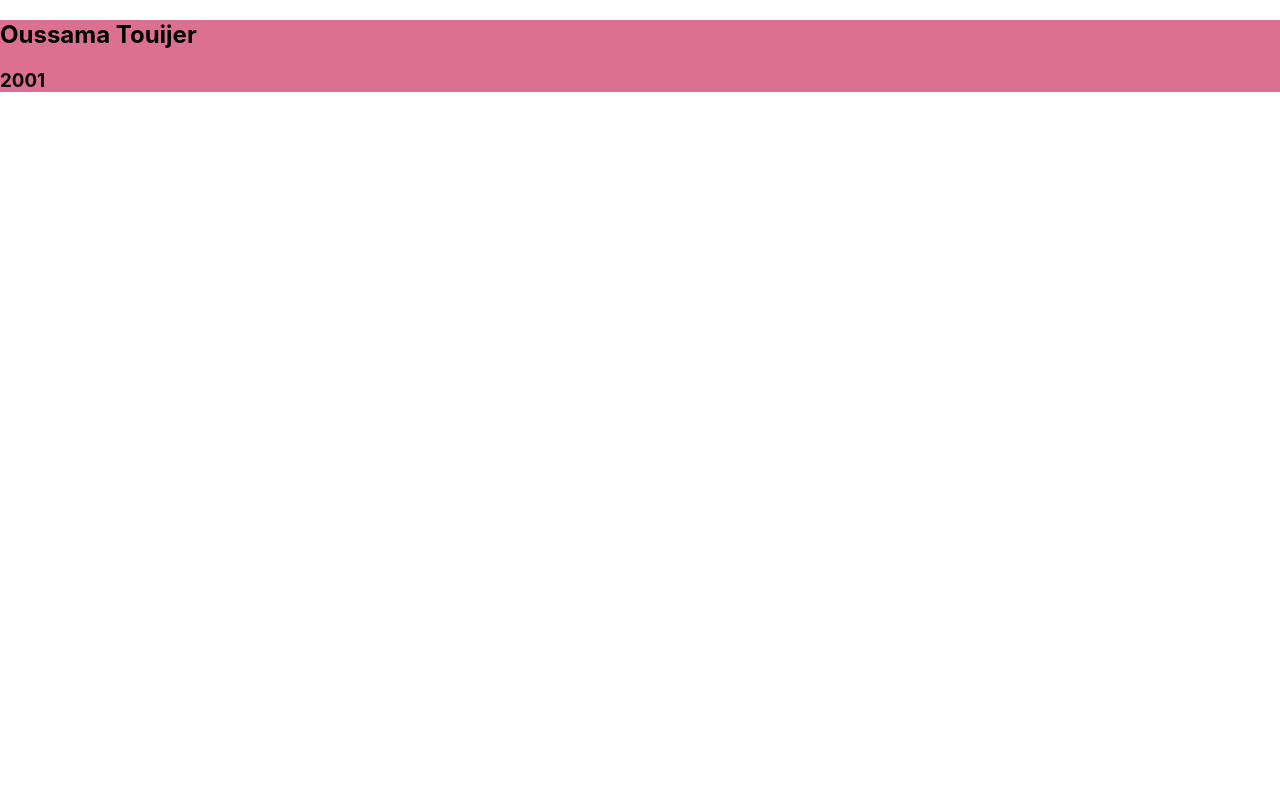
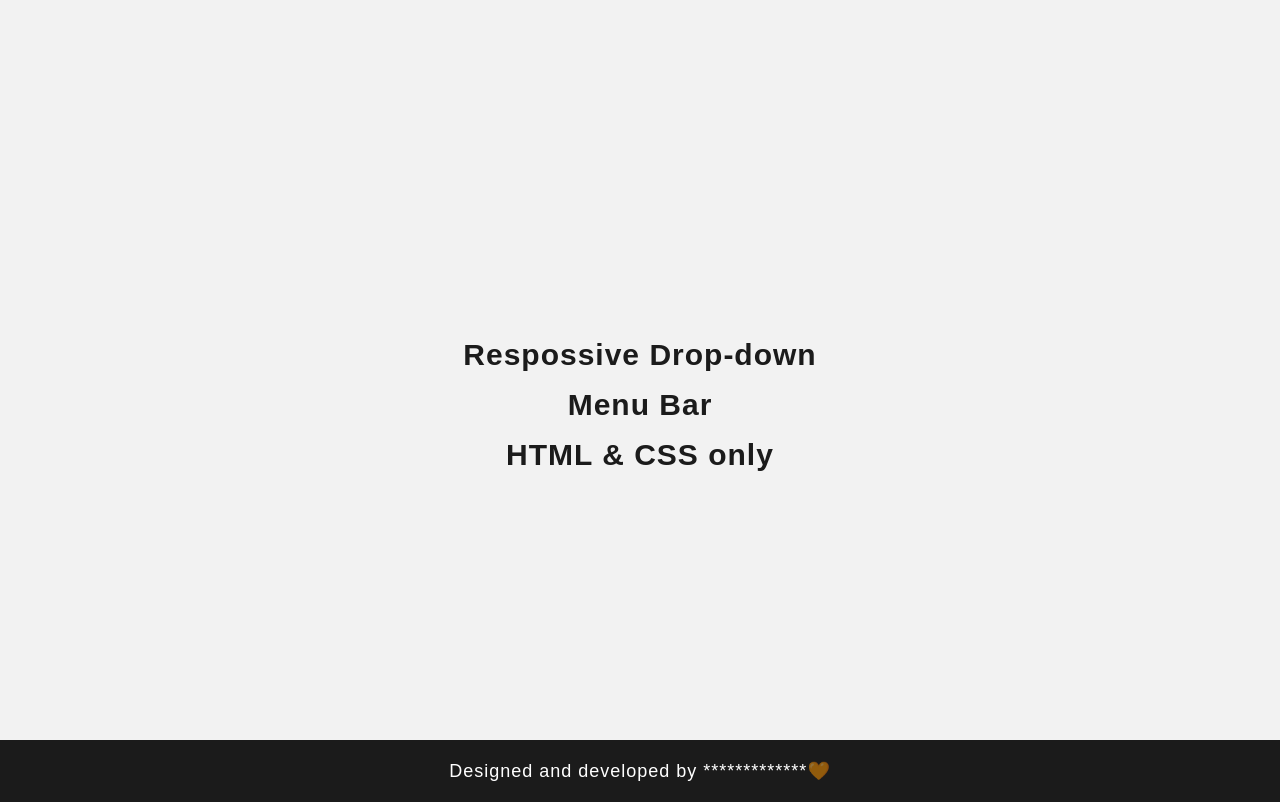
Before and after one commit to OussamaTouijer/my-app, a React (Create React App) app: page / in a window 1280 px wide. Built offline with nearby package versions, Linux system fonts and the light colour scheme.

Commit message:
project html,css to React

```diff
--- /dev/null
+++ b/public/animation.css
@@ -0,0 +1,106 @@
+
+ /* ==============================
+     Animation for bigger screen
+=============================== */
+
+@keyframes down{
+    0%{
+        transform: translateY(-100px);
+    }
+
+    100%{
+        transform: translateY(0);
+    }
+}
+
+
+header{
+    animation: down 1s 1;
+}
+
+ h1{
+     animation: ltr 2s 1;
+
+ }
+
+
+
+@keyframes ltr{
+    0%{
+        transform: translateX(-100px);
+        color: cyan;
+    }
+
+50%{
+    transform: translateX(150px);
+}
+
+
+
+70%{
+    transform: translateX(-150px);
+}
+
+    100%{
+        transform: translateX(0);
+    }
+}
+
+
+
+.sub-ul, .sub-sub-ul{
+    animation: hoverrr 1s 1;
+}
+
+@keyframes hoverrr{
+
+
+0%{
+    opacity: 0;
+}
+
+100%{
+opacity: 1;
+}
+
+
+}
+
+
+span{
+    animation: heart 2s infinite linear;
+}
+
+@keyframes heart{
+    0%, 100%{
+opacity: 0;
+    }
+
+    50%{
+opacity: 1;
+    }
+}
+
+
+/* ==============================
+     Animation for mobile
+=============================== */
+
+
+.show-on-click, .sub-div, .sub-sub-div{
+    animation: move 1s 1;
+}
+
+@keyframes move{
+    0%{
+        transform: translateX(100px);
+    }
+
+    50%{
+        transform: translateX(-100px);
+    }
+
+    100%{
+        transform: translateX(0);
+    }
+}
--- a/public/index.html
+++ b/public/index.html
@@ -14,6 +14,18 @@
     <link rel="manifest" href="%PUBLIC_URL%/manifest.json" />
 
     <title>React App</title>
+
+    <link rel="stylesheet" href="style.css" />
+    <link rel="stylesheet" href="animation.css" />
+    <link
+      rel="stylesheet"
+      href="https://cdnjs.cloudflare.com/ajax/libs/font-awesome/5.15.1/css/all.min.css"
+    />
+    <link
+      rel="stylesheet"
+      href="mobile-screen.css"
+      media="(max-width: 800px)"
+    />
   </head>
   <body>
     <div id="root"></div>
--- /dev/null
+++ b/public/mobile-screen.css
@@ -0,0 +1,111 @@
+.show-when-mobile {
+  display: block;
+}
+
+.hide-when-mobile {
+  display: none;
+}
+
+/* ====================================
+    1. Font Awesom hamburger menu
+======================================= */
+.absolute {
+  position: absolute;
+  top: 0;
+  right: 10px;
+}
+
+input {
+  display: none;
+}
+
+.fa-bars {
+  font-size: 30px;
+  transform: scaleX(1.4);
+}
+
+
+.fas{
+  position: absolute;
+  right: 10vw;
+}
+
+/* ====================================
+    2. show on click
+======================================= */
+
+.show-on-click {
+  display: none;
+  border-top: 2px solid black;
+}
+
+#burger:checked + .show-on-click {
+  display: block;
+}
+
+label{
+  font-size: 22px;
+  /* border: 2px solid red; */
+  display: block;
+  padding: 20px;
+}
+
+label:hover,
+.fa-bars:hover,
+.sub-div li a:hover,
+
+label:hover .fas
+
+{
+  color: cyan;
+  letter-spacing: 2px;
+}
+
+.sub-div li a{
+
+  display: block;
+}
+
+.main-div{
+  border-bottom: 2px solid black;
+}
+
+/* ====================================
+    3. sub of div
+======================================= */
+
+.sub-div {
+  display: none;
+}
+
+#html:checked + .sub-div,
+#css:checked + .sub-div,
+#js:checked + .sub-div {
+  display: block;
+}
+
+
+.sub-div li{
+  font-size: 17px;
+  padding: 10px 0 10px 35px;
+}
+
+
+
+/* ====================================
+    3. sub sub of css
+======================================= */
+.sub-sub-div{
+  display: none;
+  margin-top: 17px;
+}
+
+#mini:checked + .sub-sub-div{
+  display: block;
+}
+
+
+.mini-projects{
+  padding: 0;
+  font-size: 17px;
+}
--- /dev/null
+++ b/public/style.css
@@ -0,0 +1,179 @@
+/* =============
+ table of contents
+===============
+
+0. global styles
+1. ul class .flex
+      1.1 sub HTML + css + JavaScript
+      1.2 sub sub of CSS
+
+
+2. main & footer
+3. header of mobile
+
+*/
+
+/* ===============
+   0. global style
+================ */
+
+* {
+  margin: 0;
+  padding: 0;
+  color: white;
+
+  font-family: sans-serif;
+
+  text-decoration: none;
+  list-style: none;
+
+  letter-spacing: 1px;
+}
+
+html {
+  box-sizing: border-box;
+  background-color: #f2f2f2;
+}
+
+*,
+*:before,
+*:after {
+  box-sizing: inherit;
+}
+
+header {
+  background-color: #1b1b1b;
+}
+
+h1 {
+  padding: 20px;
+  font-size: 25px;
+}
+
+/* ===============
+   1.  ul class .flex
+================ */
+
+.hide-when-mobile {
+  display: flex;
+  justify-content: space-around;
+}
+
+.flex {
+  display: flex;
+}
+
+.main-list {
+  padding: 20px;
+  font-size: 19px;
+  position: relative;
+}
+
+.main-link {
+  padding: 8px 15px;
+}
+
+.main-link:hover {
+  color: cyan;
+  box-shadow: 0 0 5px cyan;
+  border-radius: 5px;
+}
+
+/* =======================================
+   1.1 sub HTML + css + JavaScript
+======================================== */
+
+.sub-ul {
+  display: none;
+
+  position: absolute;
+  top: 69px;
+  left: -15px;
+  border-top: 1px solid cyan;
+
+  background-color: #1b1b1b;
+
+  border-radius: 5px;
+  padding: 5px;
+
+  width: 155px;
+}
+
+.sub-of-js {
+  left: 10px;
+}
+
+.sub-ul li {
+  padding: 8px 0;
+  font-size: 17px;
+  border-bottom: 1px solid black;
+}
+
+.sub-ul li a:hover {
+  color: cyan;
+  font-weight: bold;
+}
+
+.main-list:hover .sub-ul {
+  display: block;
+}
+
+/* =======================================
+   1.2 sub sub of CSS
+======================================== */
+
+.sub-sub-ul {
+  position: absolute;
+  top: 80px;
+  left: 153px;
+
+  border-top: 1px solid cyan;
+
+  background-color: #1b1b1b;
+
+  border-radius: 5px;
+  padding: 5px;
+
+  width: 150px;
+
+  display: none;
+}
+
+.mini-projects:hover .sub-sub-ul {
+  display: block;
+}
+
+
+/* ==================
+    2. main & footer
+===================== */
+main{
+  color: #1b1b1b;
+
+  height: calc(100vh - 128.64px);
+
+  font-size: 30px;
+  font-weight: bold;
+  line-height: 50px;
+
+  display: flex;
+  justify-content: center;
+  align-items: center;
+
+  text-align: center;
+}
+
+footer{
+  background-color: #1b1b1b;
+
+  padding: 20px 0;
+  text-align: center;
+  font-size: 18px;
+}
+
+/* ==================
+    3. header of mobile
+===================== */
+.show-when-mobile {
+  display: none;
+}
--- a/src/App.js
+++ b/src/App.js
@@ -1,10 +1,146 @@
 
 function App() {
   return (
-<section className="title">
-  <h1>Oussama Touijer</h1>
-  <h3>2001</h3>
-</section>
+<>
+  <header className="hide-when-mobile">
+    <h1>My app</h1>
+    <ul className="flex">
+      <li className="main-list">
+        <a className="main-link" href="#">
+
+          HTML
+        </a>
+        <ul className="sub-ul">
+          <li>
+            <a href="">Full Course</a>
+          </li>
+          <li>
+            <a href="">Crash Course</a>
+          </li>
+          <li>
+            <a href="">learn in 1h</a>
+          </li>
+        </ul>
+      </li>
+      <li className="main-list">
+        <a className="main-link" href="#">
+
+          CSS
+        </a>
+        <ul className="sub-ul">
+          <li>
+            <a href="">Full Course</a>
+          </li>
+          <li>
+            <a href="">CSS Examples</a>
+          </li>
+          <li className="mini-projects">
+            <a href="">mini projects&nbsp; + </a>
+            <ul className="sub-sub-ul">
+              <li>
+                <a href="">project 1</a>
+              </li>
+              <li>
+                <a href="">project 2</a>
+              </li>
+              <li>
+                <a href="">project 3</a>
+              </li>
+            </ul>
+          </li>
+        </ul>
+      </li>
+      <li className="main-list">
+        <a className="main-link" href="#">
+
+          JavaScript
+        </a>
+        <ul className="sub-ul sub-of-js">
+          <li>
+            <a href="">coming soon🔥</a>
+          </li>
+        </ul>
+      </li>
+    </ul>
+  </header>
+  <header className="show-when-mobile">
+    <h1>My app</h1>
+    <label className="absolute" htmlFor="burger">
+      <i className="fas fa-bars" />
+    </label>
+    <input id="burger" type="checkbox" />
+    <div className="show-on-click">
+      <div className="main-div">
+        <label htmlFor="html">
+          HTML <i className="fas fa-plus" />
+        </label>
+        <input id="html" type="checkbox" />
+        <ul className="sub-div">
+          <li>
+            <a href="">Full Course</a>
+          </li>
+          <li>
+            <a href="">Crash Course</a>
+          </li>
+          <li>
+            <a href="">learn in 1h</a>
+          </li>
+        </ul>
+      </div>
+      <div className="main-div">
+        <label htmlFor="css">
+          CSS <i className="fas fa-plus" />
+        </label>
+        <input id="css" type="checkbox" />
+        <ul className="sub-div">
+          <li>
+            <a href="">Full Course</a>
+          </li>
+          <li>
+            <a href="">CSS Examples</a>
+          </li>
+          <li>
+            <label className="mini-projects" htmlFor="mini">
+              mini projects <i className="fas fa-plus" />
+            </label>
+            <input id="mini" type="checkbox" />
+            <ul className="sub-sub-div">
+              <li>
+                <a href="">project 1</a>
+              </li>
+              <li>
+                <a href="">project 2</a>
+              </li>
+              <li>
+                <a href="">project 3</a>
+              </li>
+            </ul>
+          </li>
+        </ul>
+      </div>
+      <div className="main-div">
+        <label htmlFor="js">
+          JavaScript <i className="fas fa-plus" />
+        </label>
+        <input id="js" type="checkbox" />
+        <ul className="sub-div">
+          <li>
+            <a href="">coming soon🔥</a>
+          </li>
+        </ul>
+      </div>
+    </div>
+  </header>
+  <main>
+    Respossive Drop-down <br />
+    Menu Bar <br />
+    HTML &amp; CSS only
+  </main>
+  <footer>
+    Designed and developed by *************
+    <span>🧡</span>
+  </footer>
+</>
   );
 }
 
```
